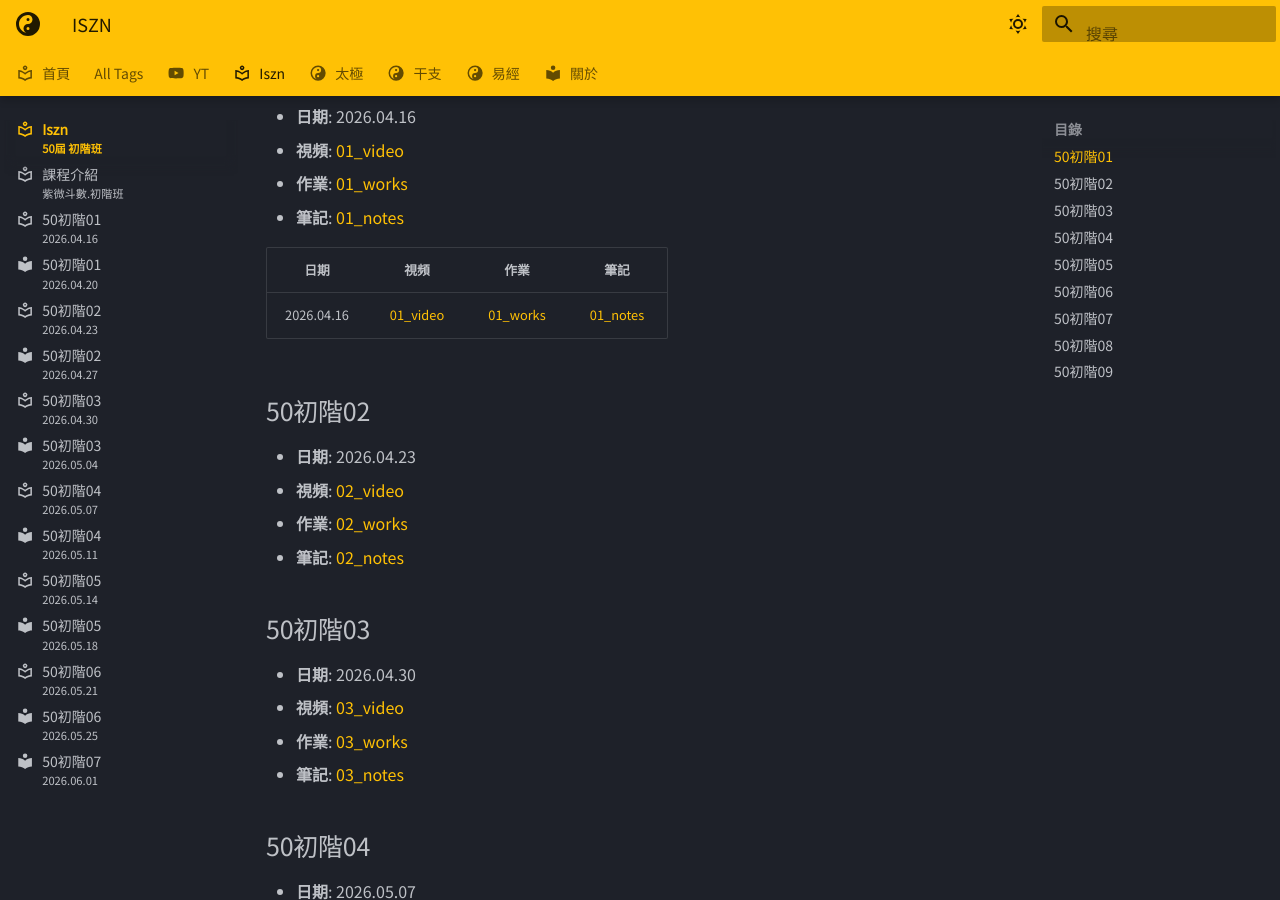
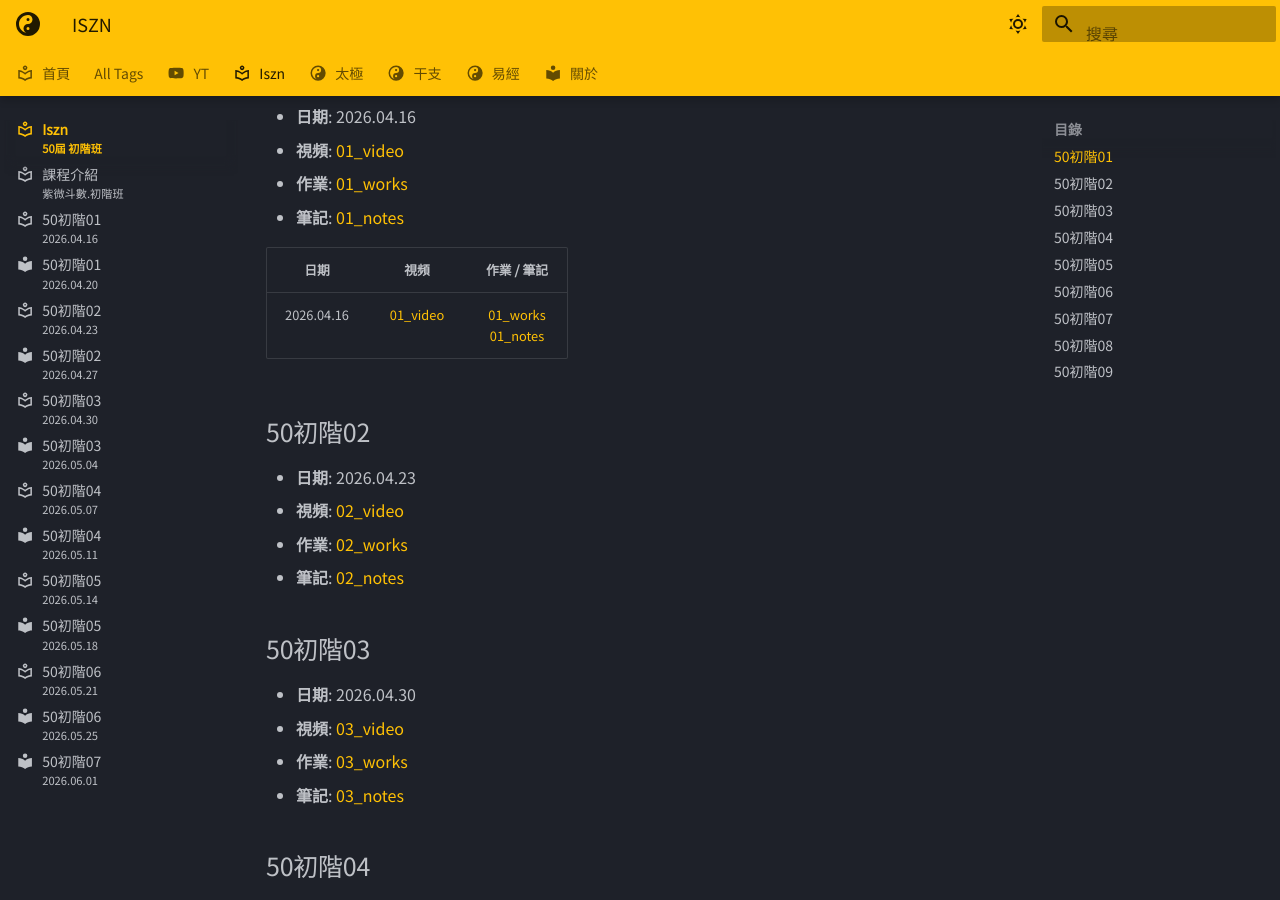
Before and after one commit to oolongyuan/oolongyuan.github.io, an MkDocs documentation site: the page built from docs/iszn/index.md, in a window 1280 px wide and 900 px high, scrolled down 548 px. Built offline with MkDocs 1.6.1 and Material for MkDocs 9.7.7, drawn with Linux system fonts in a browser that asks for light colours; some web fonts are replaced; plug-ins that fetch from the network failed and are left out.

Commit message:
updated formatting

```diff
--- a/docs/iszn/index.md
+++ b/docs/iszn/index.md
@@ -17,9 +17,9 @@ subtitle: 50屆 初階班
  - **作業**: [01_works](./note_01_homework/)
  - **筆記**: [01_notes](./note_01/)
 
-| **日期** | **視頻** | **作業** | **筆記** |
-| :------: | :------: | :------: | :------: |
-| 2026.04.16 | [01_video][v01]{target="_blank"} | [01_works](./note_01_homework/) | [01_notes](./note_01/) |
+| **日期** | **視頻** | **作業** / **筆記** |
+| :------: | :------: | :-----------------: |
+| 2026.04.16 | [01_video][v01]{target="_blank"} | [01_works](./note_01_homework/) </br> [01_notes](./note_01/) |
 
 ## 50初階02
 
```
